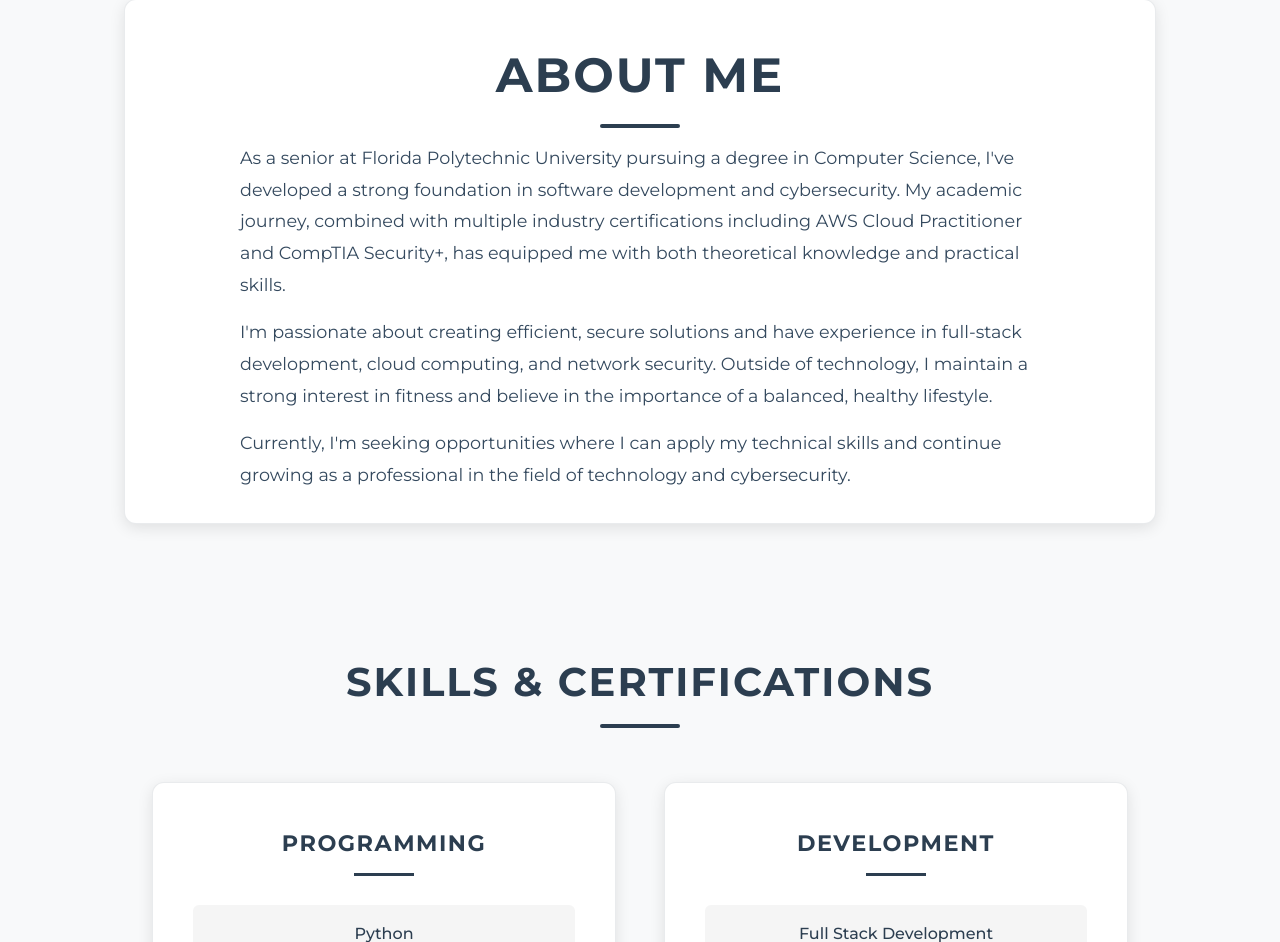
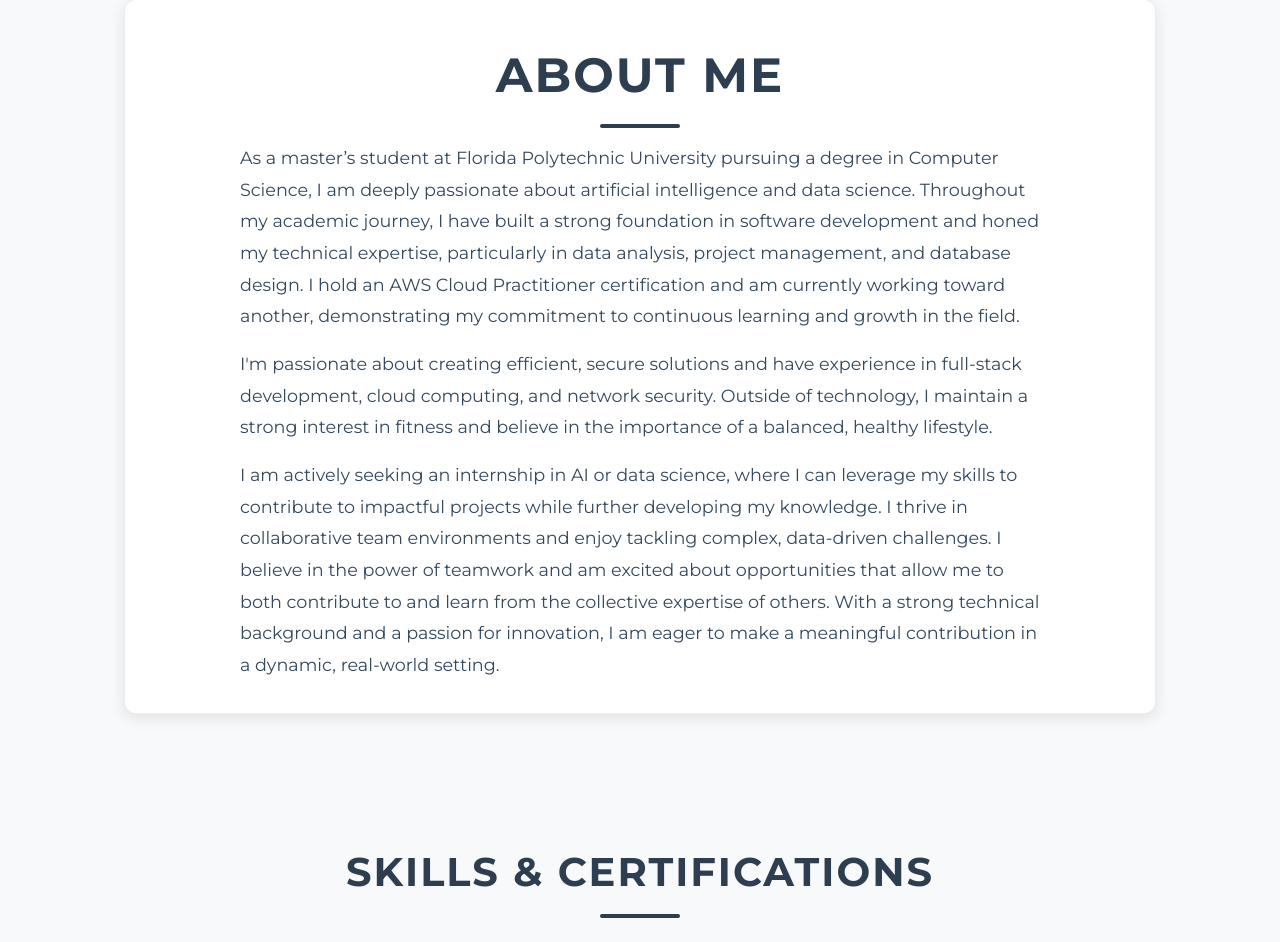
Before and after one commit to mgregorat/website, a plain HTML site: page index.html in a window 1280 px wide. Shown: the part 826-1768 px from the top of the page. Drawn offline with Linux system fonts and the light colour scheme.

Commit message:
Initial commit

```diff
--- a/index.html
+++ b/index.html
@@ -59,10 +59,7 @@
                     <h2 class="paraMatthew__title">About Me</h2>
                     <div class="paraMatthew__content">
                         <p class="paraMatthew__text">
-                            As a senior at Florida Polytechnic University pursuing a degree in Computer Science,
-                            I've developed a strong foundation in software development and cybersecurity. My academic journey,
-                            combined with multiple industry certifications including AWS Cloud Practitioner and CompTIA Security+,
-                            has equipped me with both theoretical knowledge and practical skills.
+                            As a master’s student at Florida Polytechnic University pursuing a degree in Computer Science, I am deeply passionate about artificial intelligence and data science. Throughout my academic journey, I have built a strong foundation in software development and honed my technical expertise, particularly in data analysis, project management, and database design. I hold an AWS Cloud Practitioner certification and am currently working toward another, demonstrating my commitment to continuous learning and growth in the field.
                         </p>
                         <p class="paraMatthew__text">
                             I'm passionate about creating efficient, secure solutions and have experience in full-stack development,
@@ -70,8 +67,7 @@
                             and believe in the importance of a balanced, healthy lifestyle.
                         </p>
                         <p class="paraMatthew__text">
-                            Currently, I'm seeking opportunities where I can apply my technical skills and continue growing as a
-                            professional in the field of technology and cybersecurity.
+                            I am actively seeking an internship in AI or data science, where I can leverage my skills to contribute to impactful projects while further developing my knowledge. I thrive in collaborative team environments and enjoy tackling complex, data-driven challenges. I believe in the power of teamwork and am excited about opportunities that allow me to both contribute to and learn from the collective expertise of others. With a strong technical background and a passion for innovation, I am eager to make a meaningful contribution in a dynamic, real-world setting.
                         </p>
                     </div>
                 </div>
```
